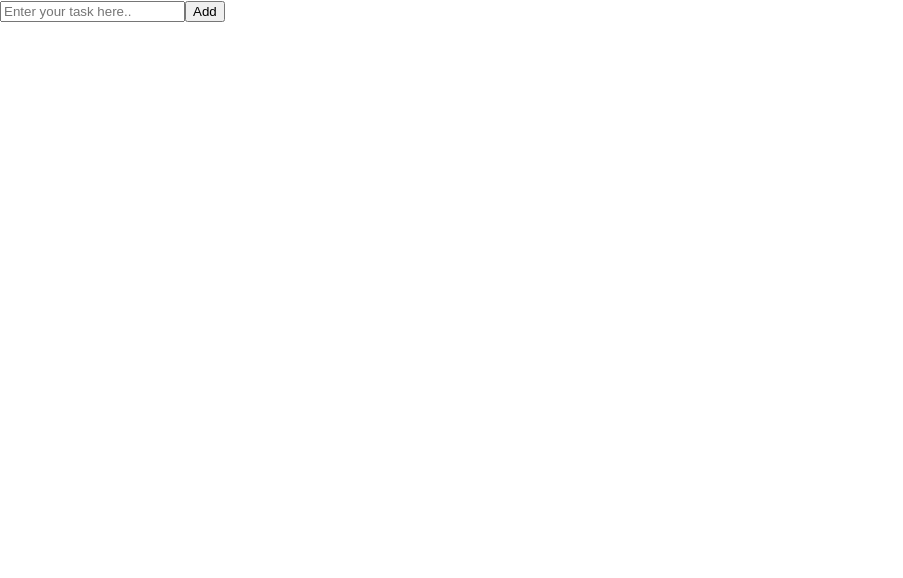
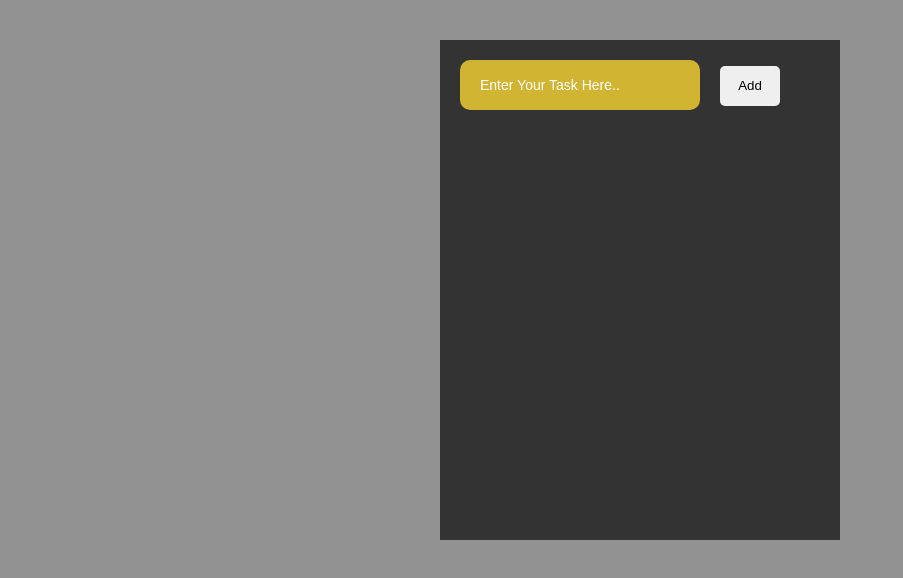
Before and after one commit to ayarida/todo-react, a React (Create React App) app: page / in a window 1280 px wide. Shown: the top 578 px of the page, without its empty margins (0-903 px from the left). Built offline with nearby package versions, Linux system fonts and the light colour scheme.

Commit message:
Styling Add task form

```diff
--- a/src/App.css
+++ b/src/App.css
@@ -1,38 +1,40 @@
-.App {
-  text-align: center;
+body{
+  background-color: #929292;
 }
 
-.App-logo {
-  height: 40vmin;
-  pointer-events: none;
+.App{
+  background-color: #333333;
+  min-height: 500px;
+  width: 400px;
+  margin:40px auto; /* margin from the 4th corners and centered it in center since auto*/
 }
 
-@media (prefers-reduced-motion: no-preference) {
-  .App-logo {
-    animation: App-logo-spin infinite 20s linear;
-  }
+#to-do-form input{
+  background-color: rgb(209, 180, 49);
+  border:0;
+  width:200px;
+  height:50px;
+  padding: 0 20px;
+  margin: 20px;
+  font-size:14px;
+  border-radius: 10px;
 }
 
-.App-header {
-  background-color: #282c34;
-  min-height: 100vh;
-  display: flex;
-  flex-direction: column;
-  align-items: center;
-  justify-content: center;
-  font-size: calc(10px + 2vmin);
+#to-do-form input::placeholder{
   color: white;
+
 }
 
-.App-link {
-  color: #61dafb;
+/* the outline here to remove the border on corners in the input */
+#to-do-form input:focus, #to-do-form button:focus{
+  outline:none;
 }
 
-@keyframes App-logo-spin {
-  from {
-    transform: rotate(0deg);
-  }
-  to {
-    transform: rotate(360deg);
-  }
+#to-do-form button{
+  height:40px;
+  width: 60px;
+  border: 0;
+  border-radius: 5px;
+  cursor: pointer; /* hands on when clicking on it*/
+
 }
--- a/src/App.js
+++ b/src/App.js
@@ -6,10 +6,12 @@ import './App.css';
 class App extends React.Component{
   render(){
     return (
-      <form id="to-do-form">
-        <input type="text" placeholder="Enter your task here.." />
-        <button type="submit">Add</button>
-      </form>
+      <div className="App">
+        <form id="to-do-form">
+          <input type="text" placeholder="Enter Your Task Here.." />
+          <button type="submit">Add</button>
+        </form>
+      </div>
     );
 
   }
```
